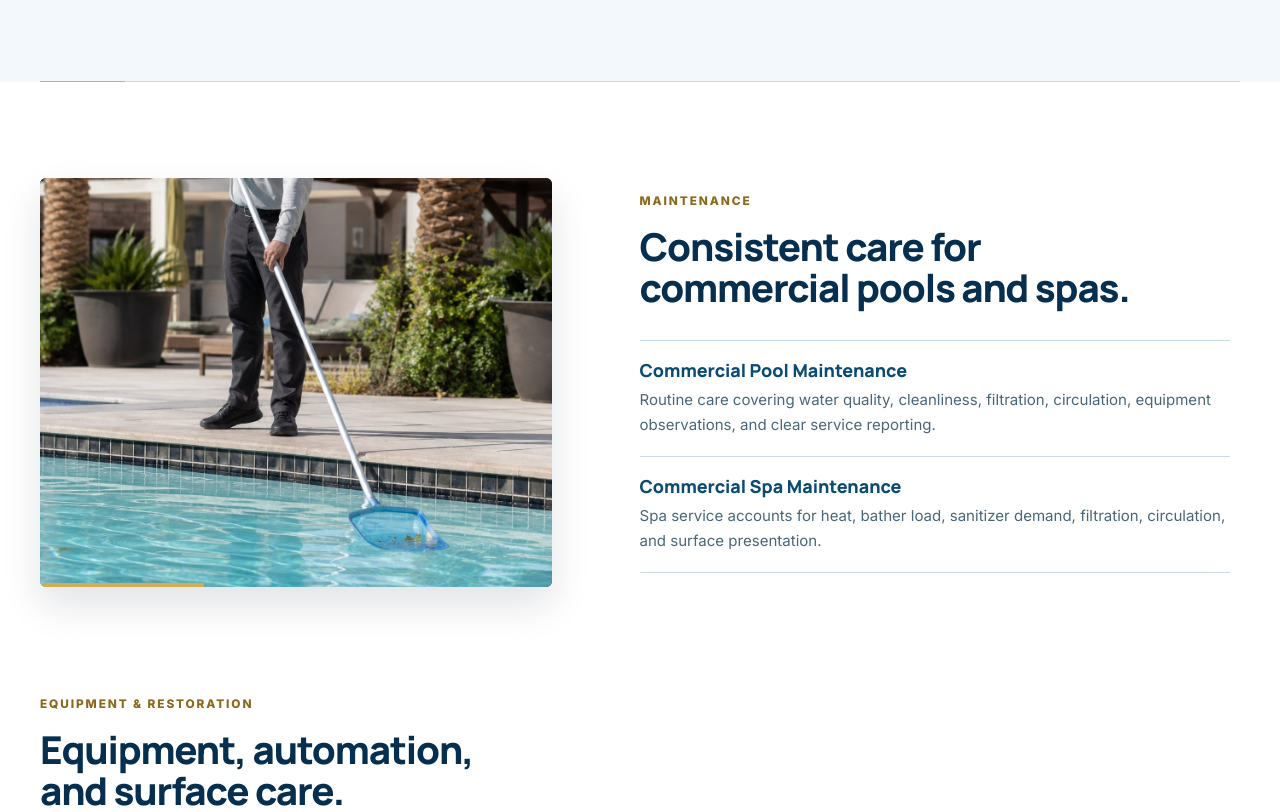
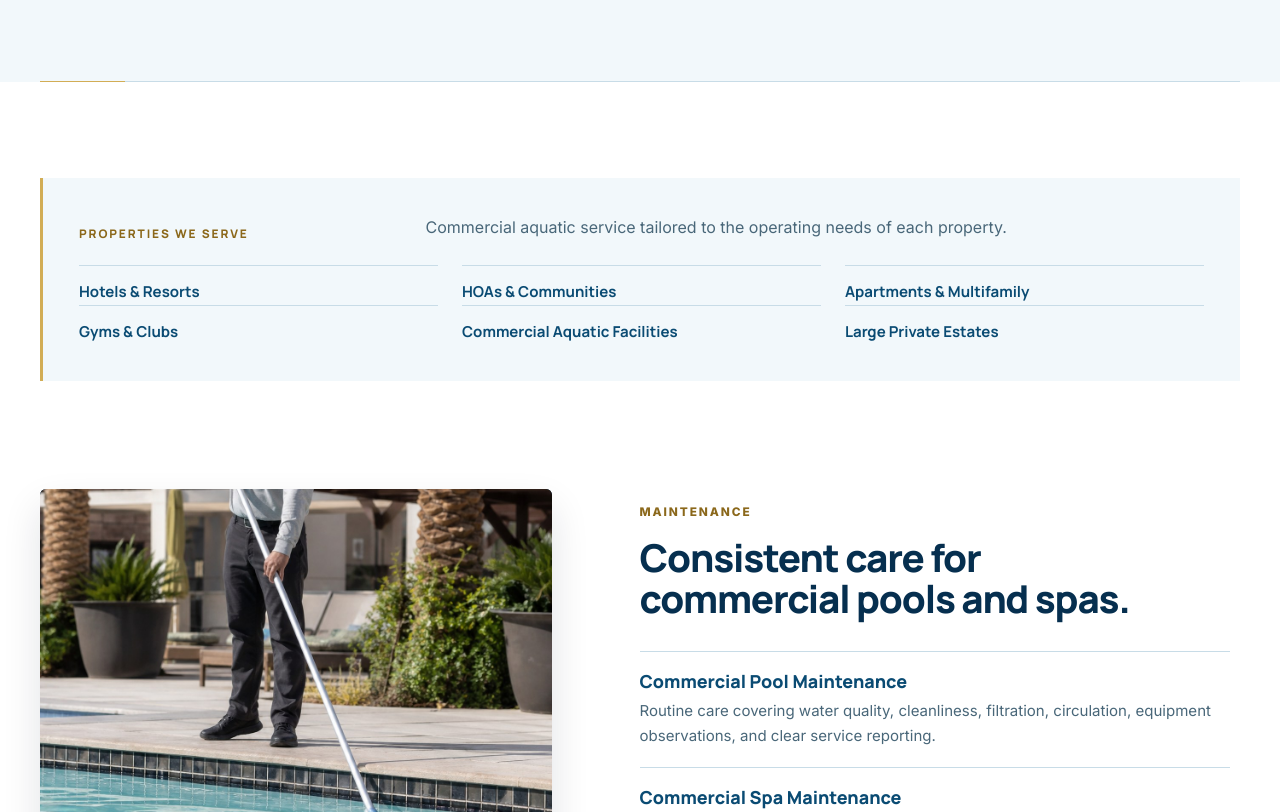
Before and after one commit to Neraium/PPCLV, a website: page services.html in a window 1280 px wide. Shown: the part 549-1361 px from the top of the page. Drawn offline with Linux system fonts and the light colour scheme.

Commit message:
Refine PPC Services page property coverage

```diff
--- a/services.html
+++ b/services.html
@@ -93,12 +93,27 @@
           <h1>Commercial pool and spa services for Greater Las Vegas.</h1>
           <p class="lead">PPC serves resorts, hospitality properties, communities, commercial aquatic facilities, and large private estates throughout the Greater Las Vegas Area.</p>
         </div>
-        <p class="hero-side-note">Routine maintenance, equipment care, surface treatment, and operational support coordinated through one service relationship.</p>
+        <p class="hero-side-note">Qualified operational coverage, documented service, equipment support, and responsive coordination for commercial aquatic facilities, all through one service relationship.</p>
       </div>
     </section>
 
     <section class="section service-groups-section">
       <div class="container service-groups">
+        <section class="service-property-types reveal" aria-labelledby="service-property-types-heading">
+          <div class="service-property-types-heading">
+            <h2 class="service-kicker" id="service-property-types-heading">Properties We Serve</h2>
+            <p>Commercial aquatic service tailored to the operating needs of each property.</p>
+          </div>
+          <ul class="service-property-types-list">
+            <li>Hotels &amp; Resorts</li>
+            <li>HOAs &amp; Communities</li>
+            <li>Apartments &amp; Multifamily</li>
+            <li>Gyms &amp; Clubs</li>
+            <li>Commercial Aquatic Facilities</li>
+            <li>Large Private Estates</li>
+          </ul>
+        </section>
+
         <article class="service-group" id="maintenance">
           <figure class="service-group-image reveal">
             <img src="images/commercial-surface-cleaning.jpg" width="1200" height="1824" loading="lazy" alt="Pool technician skimming a pool at a commercial property">
@@ -187,7 +202,7 @@
 
     <section class="final-contact-band">
       <div class="container final-contact-inner reveal">
-        <div><p class="eyebrow">Commercial Service</p><h2>Tell PPC what your property needs.</h2><p>Start with a concise service request and PPC will review the details.</p></div>
+        <div><p class="eyebrow">Commercial Service</p><h2>Tell PPC what your property needs.</h2><p>Tell us about your property, aquatic facilities, and service needs. PPC will review the details and help determine the appropriate service scope.</p></div>
         <div class="final-contact-actions">
           <a class="btn btn-primary" href="contact.html#quote">Request Service</a>
           <a class="btn btn-secondary" href="faq.html">Read Service FAQ</a>
--- a/styles.css
+++ b/styles.css
@@ -460,6 +460,13 @@ p { margin-bottom: 16px; }
 
 /* Services */
 .service-groups { display: grid; gap: clamp(70px, 9vw, 108px); }
+.service-property-types { padding: clamp(25px, 4vw, 36px); border-left: 3px solid var(--gold-400); background: var(--surface); }
+.service-property-types-heading { display: grid; grid-template-columns: minmax(190px, 0.55fr) minmax(0, 1.45fr); gap: clamp(20px, 4vw, 52px); align-items: end; }
+.service-property-types-heading .service-kicker,
+.service-property-types-heading p { margin-bottom: 0; }
+.service-property-types-heading p { max-width: 58ch; color: var(--muted); }
+.service-property-types-list { display: grid; grid-template-columns: repeat(3, minmax(0, 1fr)); gap: 0 24px; margin: 25px 0 0; padding: 0; list-style: none; }
+.service-property-types-list li { padding: 14px 8px 0 0; border-top: 1px solid var(--border); color: var(--navy-800); font-family: Manrope, sans-serif; font-size: 0.94rem; font-weight: 700; }
 .service-group {
   display: grid;
   grid-template-columns: minmax(0, 0.92fr) minmax(0, 1.08fr);
@@ -657,6 +664,8 @@ p { margin-bottom: 16px; }
   .editorial-grid,
   .service-group,
   .service-group.reverse { grid-template-columns: 1fr; }
+  .service-property-types-heading { grid-template-columns: 1fr; gap: 8px; }
+  .service-property-types-list { grid-template-columns: repeat(2, minmax(0, 1fr)); }
   .services-row-intro > p:last-child { grid-column: auto; }
   .service-row { grid-template-columns: 1fr; gap: 16px; }
   .service-line-item > span { margin-bottom: 19px; }
```
Also changed, not shown: tests/site.spec.js (+21 -1 lines).
